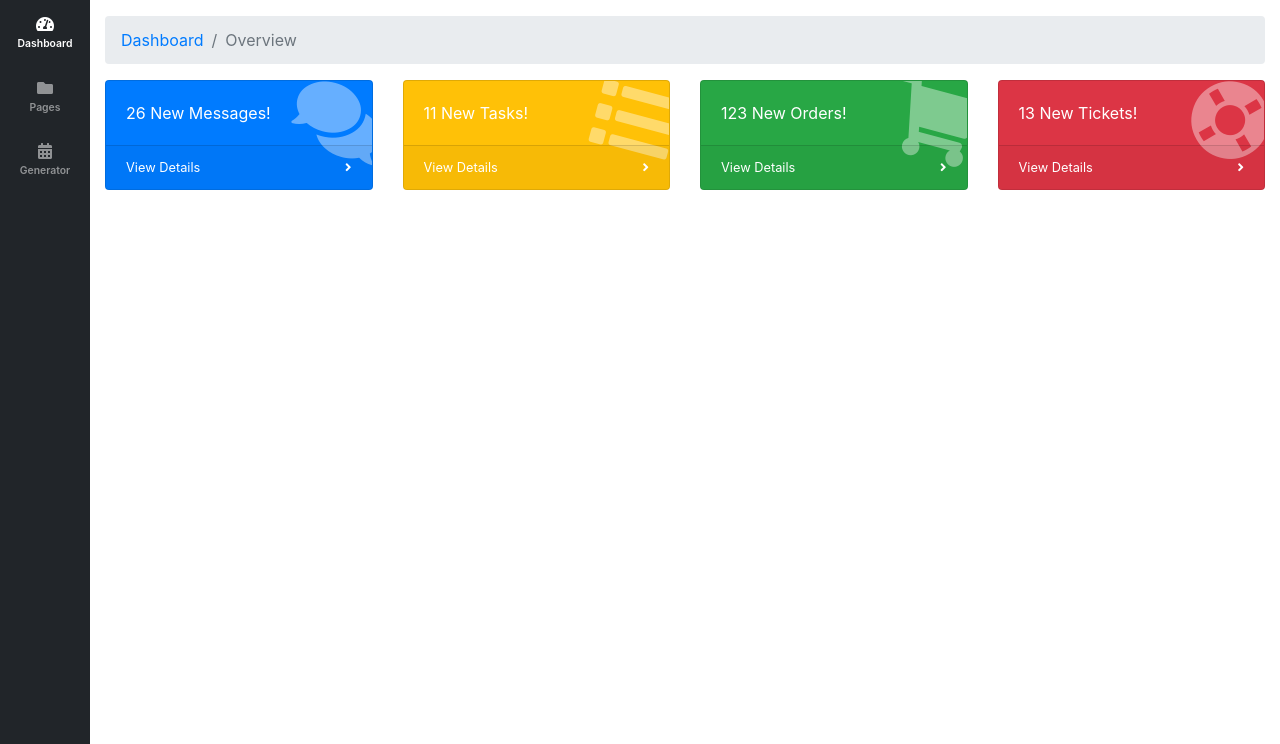
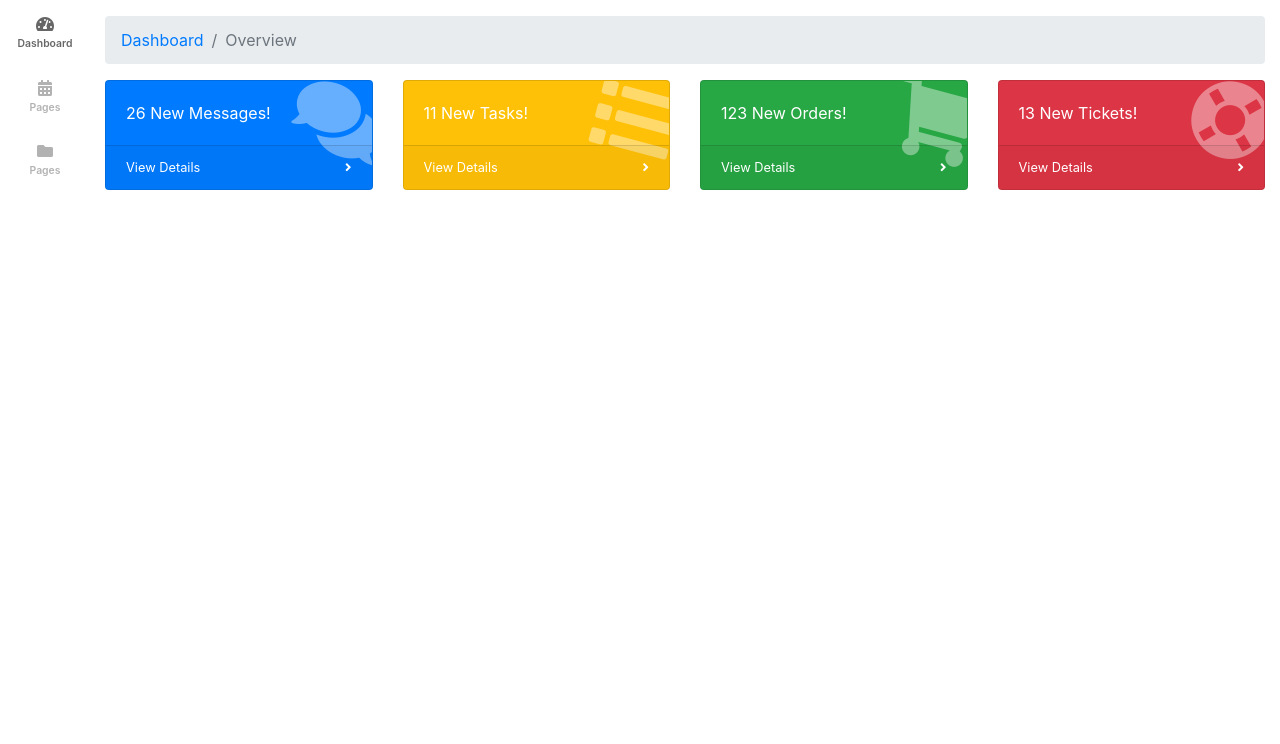
Before and after one commit to gconfs/website, a Django app: page /dashboard/ in a window 1280 px wide. Shown: the part 56-800 px from the top of the page. Run offline with Django 3.2, Linux system fonts and the light colour scheme; the visitor is signed in with stand-in values (Sample User, id 1); some libraries are stand-ins or nearby versions; some web fonts are replaced.

Commit message:
dashboard: set sidebar to light theme

```diff
--- a/dashboard/static/css/admin.css
+++ b/dashboard/static/css/admin.css
@@ -132,7 +132,7 @@ body.fixed-nav.sidebar-toggled #content-wrapper {
 
 .sidebar {
   width: 90px !important;
-  background-color: #212529;
+  /* background-color: #212529; */
   min-height: calc(100vh - 56px);
 }
 
@@ -168,12 +168,16 @@ body.fixed-nav.sidebar-toggled #content-wrapper {
   display: none;
 }
 
+.sidebar .nav-item.active .nav-link {
+  color: rgba(0, 0, 0, 0.6);
+}
+
 .sidebar .nav-item .nav-link {
-  color: rgba(255, 255, 255, 0.5);
+  color: rgba(0, 0, 0, 0.3);
 }
 
 .sidebar .nav-item .nav-link:active, .sidebar .nav-item .nav-link:focus, .sidebar .nav-item .nav-link:hover {
-  color: rgba(255, 255, 255, 0.75);
+  color: rgba(0, 0, 0, 0.6);
 }
 
 .sidebar.toggled {
--- a/dashboard/templates/admin.html
+++ b/dashboard/templates/admin.html
@@ -20,26 +20,16 @@
       </a>
     </li>
     <li class="nav-item dropdown">
-      <a class="nav-link dropdown-toggle" href="#" id="pagesDropdown" role="button" data-toggle="dropdown"
-        aria-haspopup="true" aria-expanded="false">
+      <a class="nav-link" href="{% url 'dashboard:events' %}">
+        <i class="fas fa-fw fa-calendar-alt"></i>
+        <span>Pages</span>
+      </a>
+    </li>
+    <li class="nav-item dropdown">
+      <a class="nav-link" href="{% url 'dashboard:generator' %}">
         <i class="fas fa-fw fa-folder"></i>
         <span>Pages</span>
       </a>
-      <div class="dropdown-menu" aria-labelledby="pagesDropdown">
-        <h6 class="dropdown-header">Login Screens:</h6>
-        <a class="dropdown-item" href="login.html">Login</a>
-        <a class="dropdown-item" href="register.html">Register</a>
-        <a class="dropdown-item" href="forgot-password.html">Forgot Password</a>
-        <div class="dropdown-divider"></div>
-        <h6 class="dropdown-header">Other Pages:</h6>
-        <a class="dropdown-item" href="404.html">404 Page</a>
-        <a class="dropdown-item" href="blank.html">Blank Page</a>
-      </div>
-    </li>
-    <li class="nav-item">
-      <a class="nav-link" href="{% url 'dashboard:generator' %}">
-        <i class="fas fa-fw fa-calendar-alt"></i>
-        <span>Generator</span></a>
     </li>
   </ul>
 
```
Also changed, not shown: dashboard/templates/events.html (+22 -0 lines).
